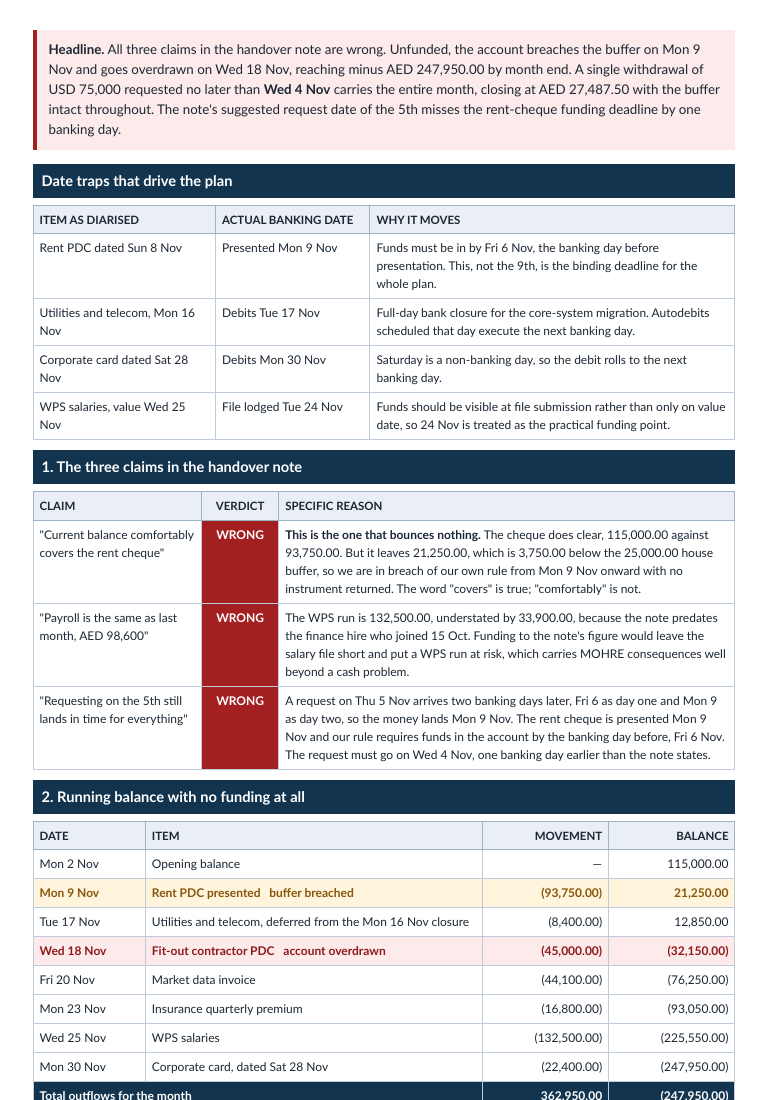
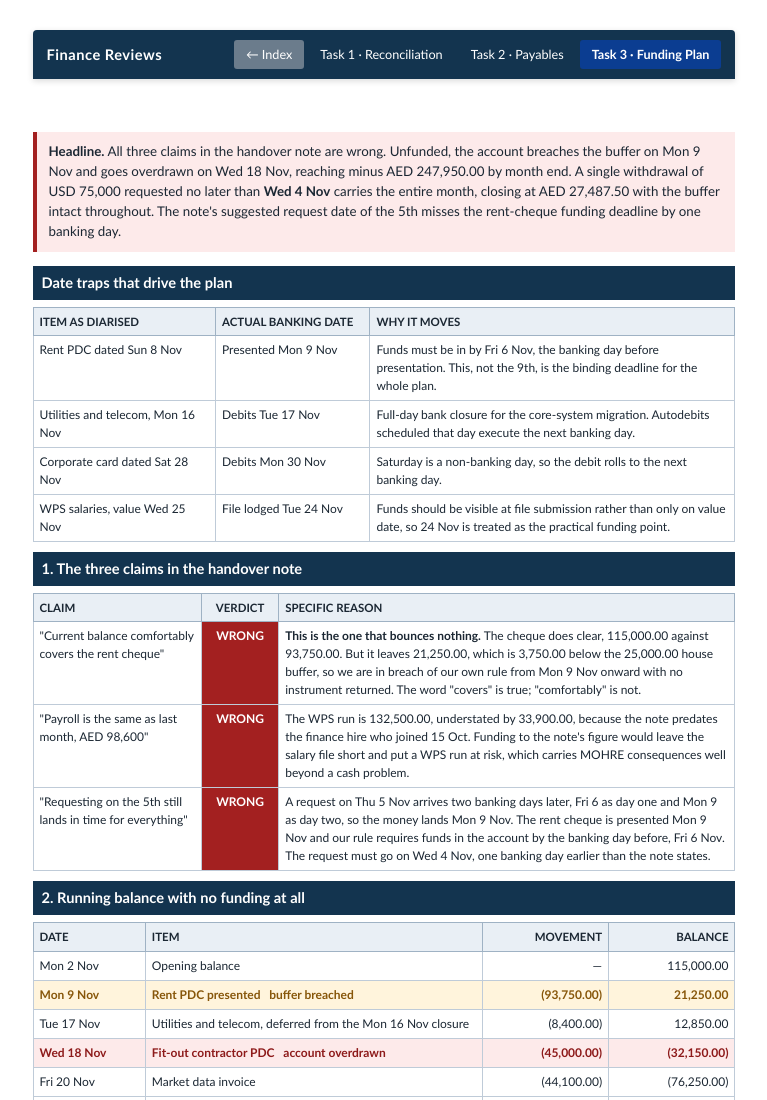
Before and after one commit to Rams-Lab-01/reconciliation-findings-2026, a plain HTML site: page funding-plan-november-2026.html in a window 1280 px wide. Shown: the top 1100 px of the page, without its empty margins (256-1023 px from the left). Drawn offline with Linux system fonts and the light colour scheme.

Commit message:
Add nav bar to Task 3

```diff
--- a/funding-plan-november-2026.html
+++ b/funding-plan-november-2026.html
@@ -61,9 +61,57 @@ td { border: 0.5pt solid #bfcbd8; padding: 5px 6px; vertical-align: top; font-si
   a { text-decoration: none; color: inherit; }
   a[href]::after { content: ""; }
 }
+
+/* ---------- TOP NAVIGATION BAR ---------- */
+.topnav {
+  background: #13344f;
+  color: #ffffff;
+  padding: 10px 14px;
+  margin: 0 0 14mm 0;
+  display: flex;
+  align-items: center;
+  justify-content: space-between;
+  flex-wrap: wrap;
+  gap: 10px;
+  font-family: Calibri, "Segoe UI", Arial, sans-serif;
+  font-size: 10pt;
+  position: sticky;
+  top: 0;
+  z-index: 100;
+  box-shadow: 0 2px 6px rgba(0,0,0,0.15);
+  border-radius: 4px 4px 0 0;
+}
+.topnav .brand { font-weight: 700; font-size: 11pt; letter-spacing: 0.5px; }
+.topnav .links { display: flex; gap: 4px; flex-wrap: wrap; }
+.topnav a {
+  color: #ffffff;
+  text-decoration: none;
+  padding: 5px 12px;
+  border-radius: 3px;
+  font-size: 9.5pt;
+  transition: background 0.15s;
+}
+.topnav a:hover { background: rgba(255,255,255,0.18); }
+.topnav a.active { background: #0b3d91; font-weight: 700; }
+.topnav a.back { background: #6b7c8c; }
+.topnav a.back:hover { background: #475569; }
+@media print {
+  .topnav { display: none; }
+}
 </style>
 </head>
 <body>
+
+<nav class="topnav">
+  <span class="brand">Finance Reviews</span>
+  <div class="links">
+    <a href="index.html" class="back">&larr; Index</a>
+    <a href="reconciliation-findings.html">Task 1 &middot; Reconciliation</a>
+    <a href="payables-review.html">Task 2 &middot; Payables</a>
+    <a href="funding-plan-november-2026.html" class="active">Task 3 &middot; Funding Plan</a>
+  </div>
+</nav>
+
 
 <div class="alert"><strong>Headline.</strong> All three claims in the handover note are wrong. Unfunded, the account breaches the buffer on Mon 9 Nov and goes overdrawn on Wed 18 Nov, reaching minus AED 247,950.00 by month end. A single withdrawal of USD 75,000 requested no later than <strong>Wed 4 Nov</strong> carries the entire month, closing at AED 27,487.50 with the buffer intact throughout. The note's suggested request date of the 5th misses the rent-cheque funding deadline by one banking day.</div>
 
```
